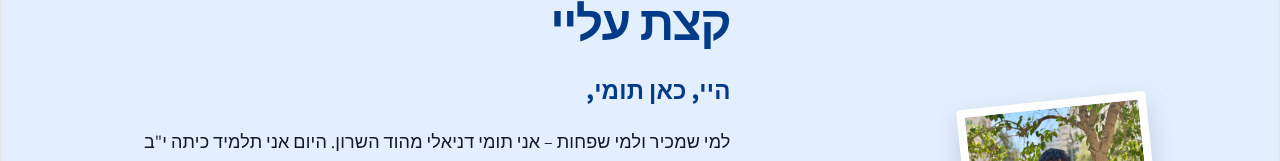
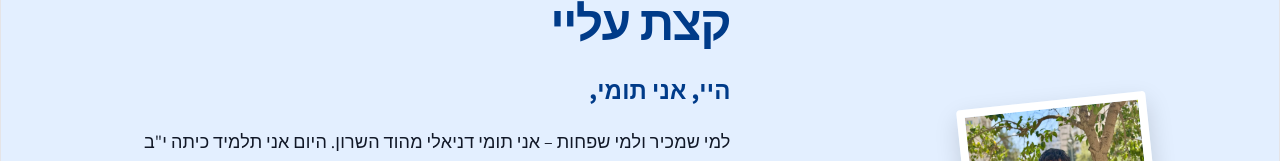
Before and after one commit to tfhsfg/tommy-danieli-website, a React (Vite) app: page /aboutme in a window 1280 px wide. Shown: the part 140-301 px from the top of the page. Built offline with nearby package versions, Linux system fonts and the light colour scheme.

Commit message:
עדכון מלל

```diff
--- a/src/pages/AboutMe.jsx
+++ b/src/pages/AboutMe.jsx
@@ -187,7 +187,7 @@ export default function AboutMe() {
 
           {/* הטקסט שנדחף שמאלה */}
           <div className="bodyText">
-            <p className="introParagraph">היי, כאן תומי,</p>
+            <p className="introParagraph">היי, אני תומי,</p>
 
             <p>
               למי שמכיר ולמי שפחות – אני תומי דניאלי מהוד השרון. היום אני תלמיד כיתה י"ב בתיכון רמון, הבן האמצעי מבין שלושה אחים, וביום-יום שלי, מעבר למועצות, אני <strong>מוזיקאי במגמת מוזיקה כזמר ופסנתרן</strong>, שכבגיסט בצופים וחבר בתוכנית "שגרירים צעירים".
```
